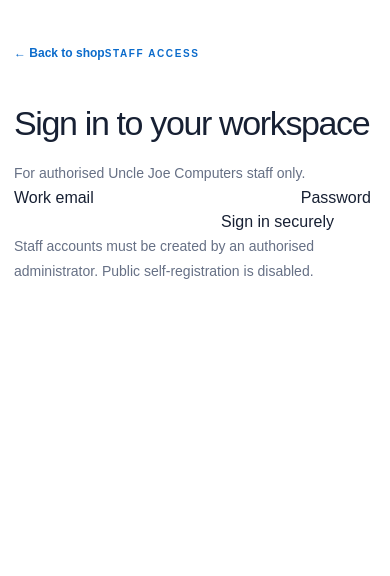
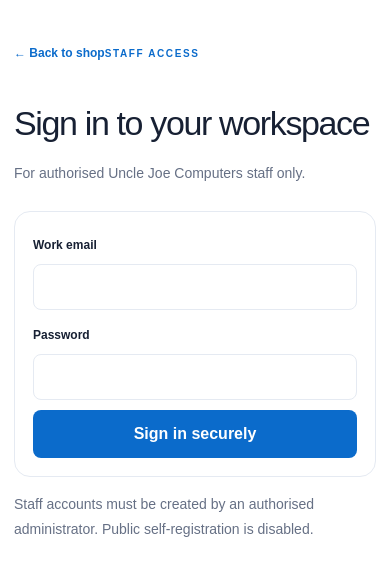
Before and after one commit to muhbel01/uncle-joe-computers-shopping-mall, a Next.js app: page /admin/login in a window 390 px wide. Shown: the top 576 px of the page. Built offline with nearby package versions, Linux system fonts and the light colour scheme; no server answers.

Commit message:
style: add responsive staff workspace and login

```diff
--- a/app/globals.css
+++ b/app/globals.css
@@ -34,3 +34,25 @@
 
 .product-detail{padding-top:12px}.product-detail-grid{display:grid;grid-template-columns:1fr 1fr;gap:48px;align-items:start}.product-detail-art{min-height:380px;border-radius:18px;background:linear-gradient(140deg,#f1f7ff,#e5f0ff);display:flex;flex-direction:column;align-items:center;justify-content:center;color:var(--brand)}.product-detail-art span{font-size:84px;font-weight:900;letter-spacing:-.08em}.product-detail-art small{font-size:10px;letter-spacing:.18em}.product-detail-copy h1{margin:12px 0;font-size:clamp(30px,4vw,44px);line-height:1.12;letter-spacing:-.04em}.product-detail-copy>p{font-size:13px;color:var(--muted);line-height:1.8}.detail-price{display:block;margin:18px 0;font-size:28px}.detail-note{display:block;margin-top:15px;color:var(--muted);font-size:10px;line-height:1.7}
 @media(max-width:760px){.product-detail-grid{grid-template-columns:1fr;gap:25px}.product-detail-art{min-height:240px}.product-detail-art span{font-size:65px}.product-detail-copy h1{font-size:32px}}
+
+
+/* Staff workspace */
+.admin-login-wrap{max-width:560px;margin-inline:auto}
+.admin-login-form{display:grid;gap:10px;margin-top:25px;padding:24px;border:1px solid var(--line);border-radius:16px;background:#fff}
+.admin-login-form label{font-size:12px;font-weight:700;margin-top:6px}
+.admin-login-form input{width:100%;min-height:46px;border:1px solid var(--line);border-radius:8px;padding:11px 12px;font:inherit;font-size:14px}
+.admin-login-form input:focus{outline:2px solid #a9d1ff;border-color:#0b6bcb}
+.admin-login-form button,.admin-logout{min-height:45px;border:0;border-radius:8px;background:var(--brand);color:#fff;padding:12px 16px;font:inherit;font-weight:700;cursor:pointer}
+.admin-login-form button:disabled{opacity:.65;cursor:wait}
+.admin-security-note,.form-error{font-size:12px;line-height:1.7}
+.admin-security-note{color:var(--muted);margin-top:15px}
+.form-error{color:#a32626}
+.admin-notice{padding:18px 20px;margin:24px 0;border:1px solid #b9dfcb;border-radius:12px;background:#f3fbf6;color:#164b31}
+.admin-notice p{margin:7px 0 0;font-size:13px;line-height:1.7}
+.admin-work-grid{display:grid;grid-template-columns:repeat(3,minmax(0,1fr));gap:14px;margin:24px 0}
+.admin-work-grid article{padding:20px;border:1px solid var(--line);border-radius:14px;background:#fff}
+.admin-work-grid h2{font-size:17px;margin:12px 0}
+.admin-work-grid p{font-size:12px;line-height:1.7;color:var(--muted)}
+.status-note{display:inline-block;margin-top:8px;font-size:10px;font-weight:800;text-transform:uppercase;letter-spacing:.06em;color:var(--brand)}
+.admin-logout{background:#263445}
+@media(max-width:760px){.admin-work-grid{grid-template-columns:1fr}.admin-login-form{padding:18px}}
```
